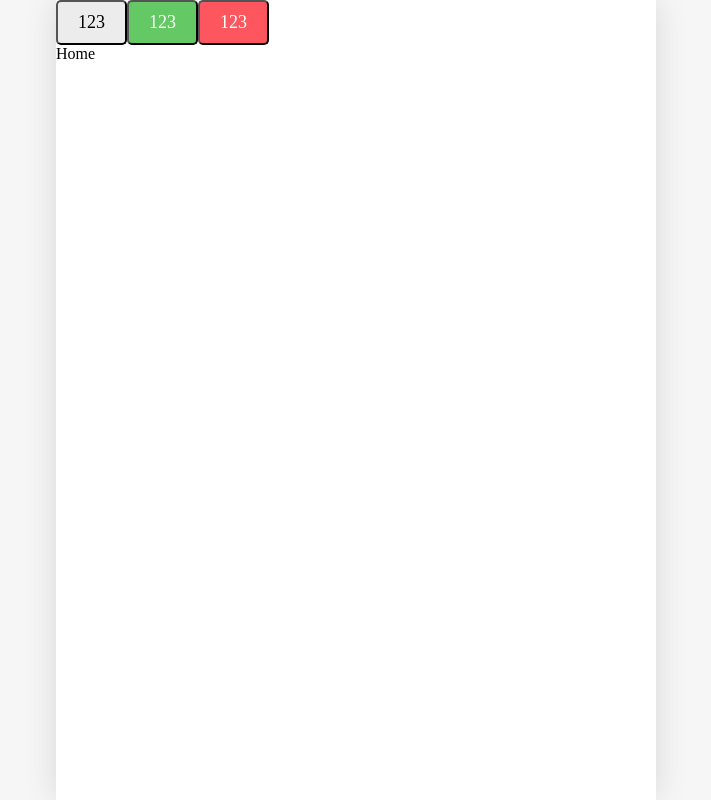
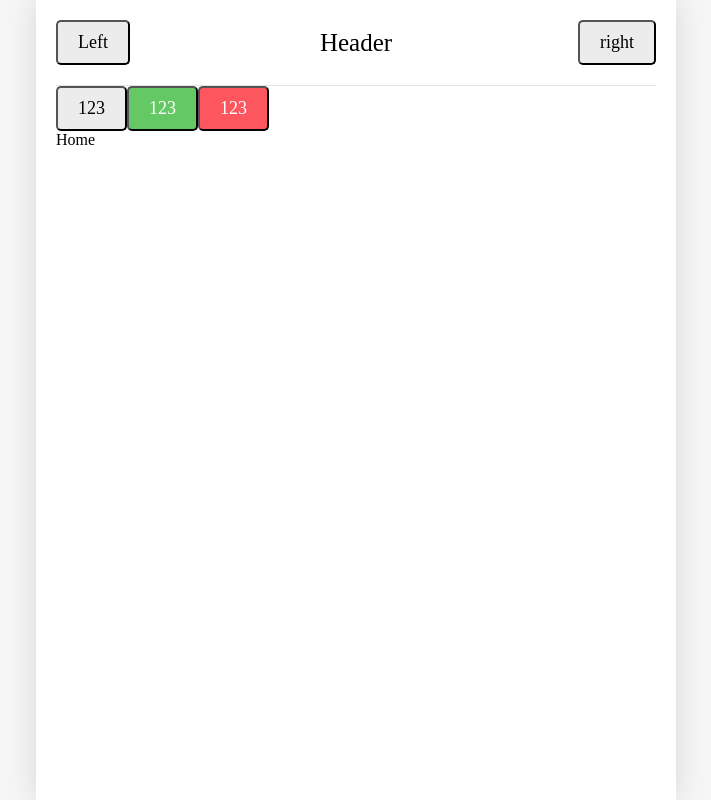
Before and after one commit to hwanseok1014/Emotion-Diary, a React (Vite) app: page / in a window 1280 px wide. Shown: the whole page, without its empty margins (284-995 px from the left). Built offline with nearby package versions, Linux system fonts and the light colour scheme; a web font is replaced by a local one.

Commit message:
feat:헤더 컴포넌트 구현

```diff
--- a/src/App.jsx
+++ b/src/App.jsx
@@ -7,10 +7,16 @@
 import Notfound from './pages/Notfound';
 
 import Button from './components/Button';
+import Header from './components/Header';
 
 function App() {
   return (
   <>
+     <Header title={'Header'}
+     leftChild={<Button text={"Left"}/>}
+     rightChild={<Button text={"right"}/>}
+     />
+
       <Button
       text={'123'}
       type={"DEFAULT"}
--- /dev/null
+++ b/src/components/Header.css
@@ -0,0 +1,30 @@
+.Header{
+    display: flex;
+    align-items: center;
+
+    padding: 20px 0px;
+    border-bottom:1px solid rgb(226,226,226) ;
+}
+
+.Header > div{
+    display: flex;
+}
+
+.Header .header_center{
+    width: 50%;
+
+    font-size: 25px;
+    justify-content: center;
+}
+
+.Header .header_left{
+    width: 25%;
+    justify-content: flex-start;
+
+}
+
+.Header .header_right{
+    width: 25%;
+    justify-content: flex-end;
+
+}
--- /dev/null
+++ b/src/components/Header.jsx
@@ -0,0 +1,13 @@
+import "./Header.css";
+
+const Header = ({title,leftChild,rightChild})=>{
+    return(
+        <header className="Header">
+            <div className="header_left">{leftChild}</div>
+            <div className="header_center">{title}</div>
+            <div className="header_right">{rightChild}</div>
+        </header>
+    )
+}
+
+export default Header;
--- a/src/index.css
+++ b/src/index.css
@@ -18,6 +18,7 @@
   min-height: 100vh;
   height: 100%;
   box-shadow: rgba(100,100,100,0.2)0px 0px 29px 0px;
+  padding: 0px 20px;
 }
 
 body *{
```
